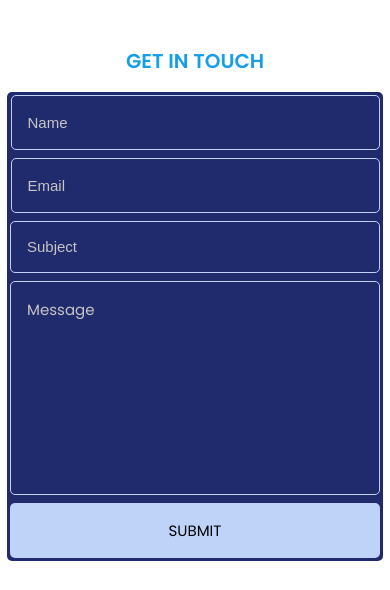
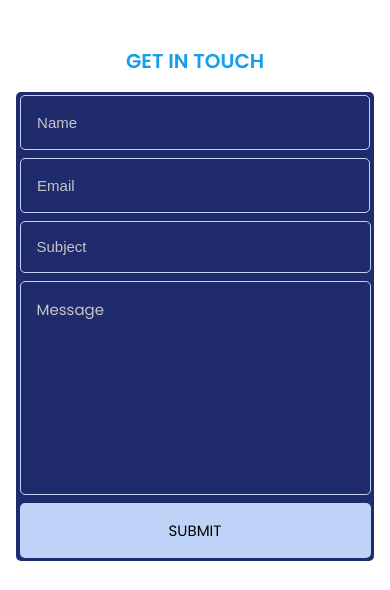
Before and after one commit to Wesleyx10/Meddical, a plain HTML site: page contact.html in a window 390 px wide. Shown: the part 901-1491 px from the top of the page. Drawn offline with Linux system fonts and the light colour scheme.

Commit message:
contact form width correction on mobile view

```diff
--- a/contact.scss
+++ b/contact.scss
@@ -581,15 +581,15 @@ body {
     .info {
       gap: 1rem;
       .info-input {
-        width: 370px;
+        width: 90vw;
         .name-email {
           flex-direction: column;
           box-sizing: border-box;
-          width: 100%;
+          width: 81vw;
           input {
             padding: 1rem;
             font-size: 18px;
-            width: 335px;
+            width: 100%;
           }
         }
       }
```
Also changed, not shown: contact.css, 1 other file.
